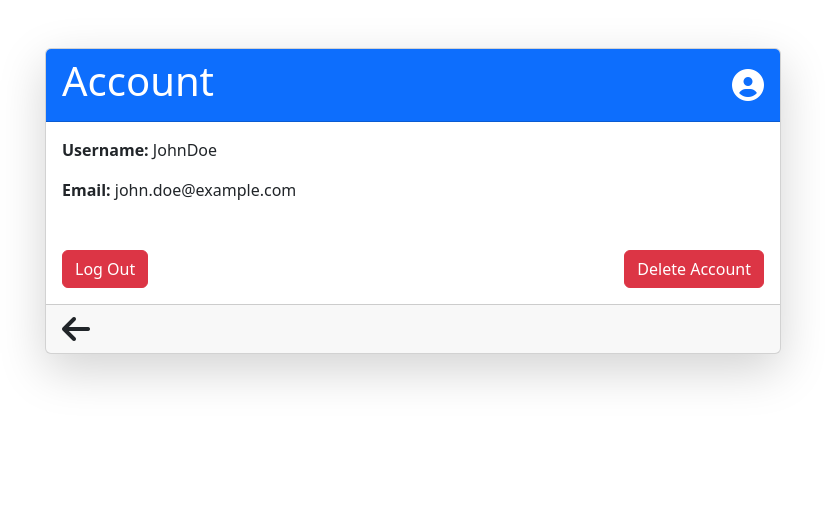
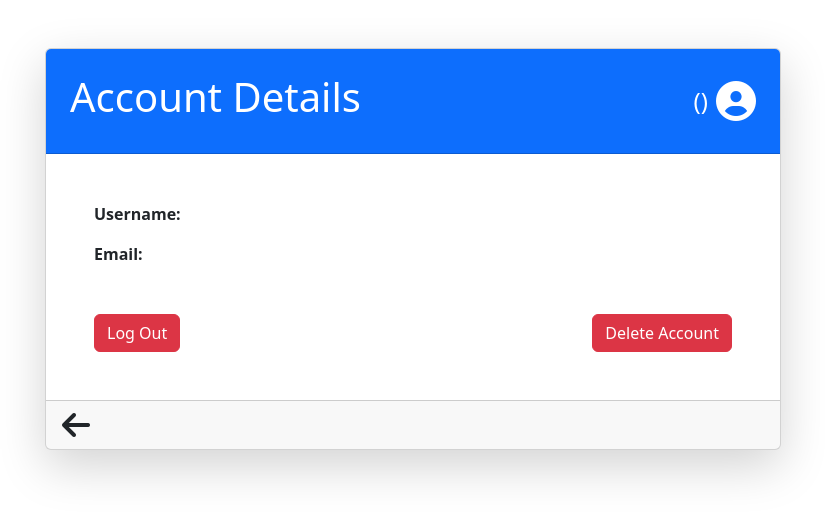
Before and after one commit to Elli0ttH0rne/3813ICT-Assessment, an Angular app in the folder 3813ICT-Assessment/: page /account in a window 1280 px wide. Shown: the top 518 px of the page, without its empty margins (227-1052 px from the left). Built offline with nearby package versions, Linux system fonts and the light colour scheme.

Commit message:
email information added and displayed

```diff
--- a/3813ICT-Assessment/src/app/account/account.component.css
+++ b/3813ICT-Assessment/src/app/account/account.component.css
@@ -1,10 +1,44 @@
-.form-label {
-    font-weight: bold;
-    font-size: 1.2em;
-    color: #333;
-  }
+/* Ensure the card has proper padding */
+.card-body {
+  padding: 3rem; /* Increase padding */
+}
 
-  .form-text {
-    font-size: 1.1em;
-    color: #555;
-  }
+/* Style the card header */
+.card-header {
+  font-size: 1.5rem; /* Increase font size */
+  padding: 1.5rem; /* Increase padding */
+}
+
+/* Style the list items */
+.list-group-item {
+  display: flex;
+  align-items: center;
+  justify-content: space-between;
+  font-size: 1.25rem; /* Increase font size */
+  padding: 1rem 1.5rem; /* Increase padding */
+}
+
+/* Style the badges */
+.badge {
+  margin-right: 1rem;
+  font-size: 1.5rem; /* Increase font size */
+  padding: 0.75rem 1.5rem; /* Increase padding */
+}
+
+/* Style for the nested list items */
+.list-group .list-group {
+  margin-top: 0.75rem; /* Adjust margin */
+  margin-left: 0; /* Remove left margin */
+  width: 100%; /* Ensure full width */
+}
+
+.list-group .list-group-item {
+  width: 100%; /* Ensure full width */
+  font-size: 1.25rem; /* Increase font size */
+  padding: 0.75rem 1.5rem; /* Increase padding */
+}
+
+/* Style the account icon */
+.fa-user-circle {
+  font-size: 2.5rem; /* Increase icon size */
+}
--- a/3813ICT-Assessment/src/app/account/account.component.html
+++ b/3813ICT-Assessment/src/app/account/account.component.html
@@ -3,8 +3,11 @@
     <div class="col-md-8">
       <div class="card shadow-lg">
         <div class="card-header bg-primary text-white d-flex justify-content-between align-items-center">
-          <h1 class="card-title">Account</h1>
-          <i class="fas fa-user-circle fa-2x" style="cursor: pointer;" (click)="navigateToAccount()"></i>
+          <h1 class="card-title">Account Details</h1>
+          <div class="d-flex align-items-center">
+            <span class="me-2">{{ username }} ({{ securityLevel }})</span>
+            <i class="fas fa-user-circle fa-2x" style="cursor: pointer;" (click)="navigateToAccount()"></i>
+          </div>
         </div>
         <div class="card-body">
           <p><strong>Username:</strong> {{ username }}</p>
--- a/3813ICT-Assessment/src/app/account/account.component.ts
+++ b/3813ICT-Assessment/src/app/account/account.component.ts
@@ -11,8 +11,10 @@ import { RouterModule } from '@angular/router';
   styleUrls: ['./account.component.css']
 })
 export class AccountComponent {
-  username: string = 'JohnDoe';
-  email: string = 'john.doe@example.com';
+  // User information
+  username: string = '';
+  securityLevel: string = '';
+  email: string = '';
 
   constructor(private router: Router) {}
 
@@ -52,6 +54,14 @@ export class AccountComponent {
     }
   }
 
+  ngOnInit(): void {
+    // Retrieve currentUser information from local storage
+    const storedUser = JSON.parse(localStorage.getItem('currentUser') || '{}');
+    this.username = storedUser.username;
+    this.securityLevel = storedUser.securityLevel ;
+    this.email = storedUser.email;
+  }
+
   // Navigate to the account component (if needed)
   navigateToAccount(): void {
     this.router.navigate(['/account']);
--- a/3813ICT-Assessment/src/app/channel/channel.component.css
+++ b/3813ICT-Assessment/src/app/channel/channel.component.css
@@ -0,0 +1,44 @@
+/* Ensure the card has proper padding */
+.card-body {
+    padding: 3rem; /* Increase padding */
+  }
+
+  /* Style the card header */
+  .card-header {
+    font-size: 1.5rem; /* Increase font size */
+    padding: 1.5rem; /* Increase padding */
+  }
+
+  /* Style the list items */
+  .list-group-item {
+    display: flex;
+    align-items: center;
+    justify-content: space-between;
+    font-size: 1.25rem; /* Increase font size */
+    padding: 1rem 1.5rem; /* Increase padding */
+  }
+
+  /* Style the badges */
+  .badge {
+    margin-right: 1rem;
+    font-size: 1.5rem; /* Increase font size */
+    padding: 0.75rem 1.5rem; /* Increase padding */
+  }
+
+  /* Style for the nested list items */
+  .list-group .list-group {
+    margin-top: 0.75rem; /* Adjust margin */
+    margin-left: 0; /* Remove left margin */
+    width: 100%; /* Ensure full width */
+  }
+
+  .list-group .list-group-item {
+    width: 100%; /* Ensure full width */
+    font-size: 1.25rem; /* Increase font size */
+    padding: 0.75rem 1.5rem; /* Increase padding */
+  }
+
+  /* Style the account icon */
+  .fa-user-circle {
+    font-size: 2.5rem; /* Increase icon size */
+  }
--- a/3813ICT-Assessment/src/app/channel/channel.component.html
+++ b/3813ICT-Assessment/src/app/channel/channel.component.html
@@ -4,7 +4,10 @@
       <div class="card shadow-lg">
         <div class="card-header bg-primary text-white d-flex justify-content-between align-items-center">
           <h1 class="card-title">Channel</h1>
-          <i class="fas fa-user-circle fa-2x" style="cursor: pointer;" (click)="navigateToAccount()"></i>
+          <div class="d-flex align-items-center">
+            <span class="me-2">{{ username }} ({{ securityLevel }})</span>
+            <i class="fas fa-user-circle fa-2x" style="cursor: pointer;" (click)="navigateToAccount()"></i>
+          </div>
         </div>
         <div class="card-body">
           <p><strong>Group:</strong> {{ groupName }}</p>
--- a/3813ICT-Assessment/src/app/channel/channel.component.ts
+++ b/3813ICT-Assessment/src/app/channel/channel.component.ts
@@ -14,11 +14,22 @@ export class ChannelComponent {
   groupName: string | null = null;
   channelName: string | null = null;
 
+  // User information
+  username: string = '';
+  securityLevel: string = '';
+
   constructor(private route: ActivatedRoute, private router: Router) {
     this.route.paramMap.subscribe(params => {
       this.groupName = params.get('groupName');
       this.channelName = params.get('channelName');
     });
+  }
+
+  ngOnInit(): void {
+    // Retrieve currentUser information from local storage
+    const storedUser = JSON.parse(localStorage.getItem('currentUser') || '{}');
+    this.username = storedUser.username;
+    this.securityLevel = storedUser.securityLevel ;
   }
 
   // Navigate back to the user group component
--- a/3813ICT-Assessment/src/app/login/login.component.ts
+++ b/3813ICT-Assessment/src/app/login/login.component.ts
@@ -17,12 +17,12 @@ export class LoginComponent {
 
   // Example list of valid users
   validUsers = [
-    { username: 'user1', password: 'user1', securityLevel: 'user' },
-    { username: 'user2', password: 'user2', securityLevel: 'user' },
-    { username: 'user3', password: 'user3', securityLevel: 'user' },
-    { username: 'groupAdmin1', password: 'groupAdmin1', securityLevel: 'groupAdmin' },
-    { username: 'groupAdmin2', password: 'groupAdmin2', securityLevel: 'groupAdmin' },
-    { username: 'super', password: '123', securityLevel: 'superAdmin' },
+    { username: 'user1', password: 'user1', email: 'user1@gmail.com', securityLevel: 'user' },
+    { username: 'user2', password: 'user2', email: 'user2@gmail.com', securityLevel: 'user' },
+    { username: 'user3', password: 'user3', email: 'user3@gmail.com', securityLevel: 'user' },
+    { username: 'groupAdmin1', password: 'groupAdmin1', email: 'groupAdmin1@gmail.com',  securityLevel: 'groupAdmin' },
+    { username: 'groupAdmin2', password: 'groupAdmin2', email: 'groupAdmin2@gmail.com',  securityLevel: 'groupAdmin' },
+    { username: 'super', password: '123', email: 'super1@gmail.com',  securityLevel: 'superAdmin' },
   ];
 
   constructor(private router: Router) {}
@@ -38,6 +38,7 @@ export class LoginComponent {
       // Store user data including security level in local storage
       localStorage.setItem('currentUser', JSON.stringify({
         username: currentUser.username,
+        email: currentUser.email,
         securityLevel: currentUser.securityLevel,
         valid: true
       }));
```
